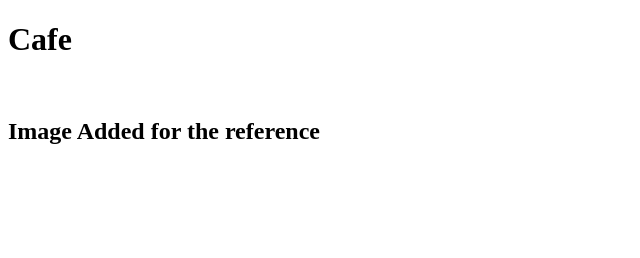
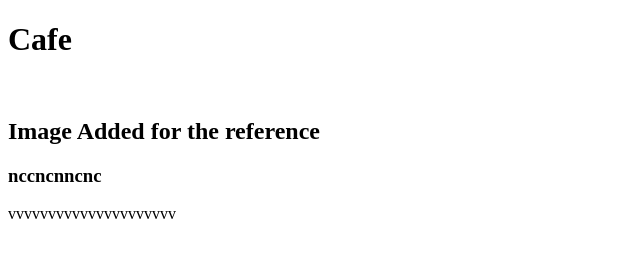
Before and after one commit to Vikey0013/My-first-project, a plain HTML site: page index.html in a window 1280 px wide. Shown: the whole page, without its empty margins (0-640 px from the left). Drawn offline with Linux system fonts and the light colour scheme.

Commit message:
para added

```diff
--- a/index.html
+++ b/index.html
@@ -9,6 +9,7 @@
     <h1> Cafe </h1>
     <img src="cover-image.png" alt="">
     <h2> Image Added for the reference </h2>
-
+    <h3> nccncnncnc</h3>
+    <p>vvvvvvvvvvvvvvvvvvvvv</p>
 </body>
 </html>
```
